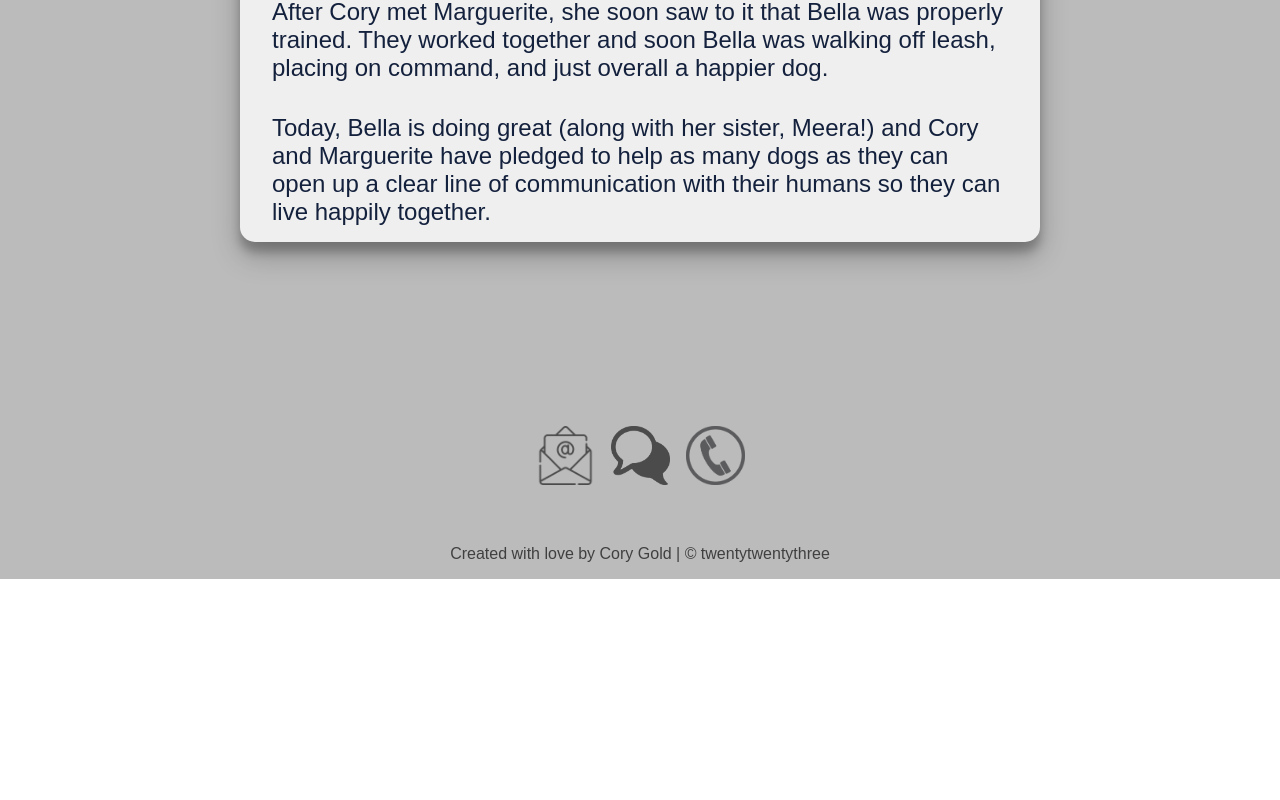
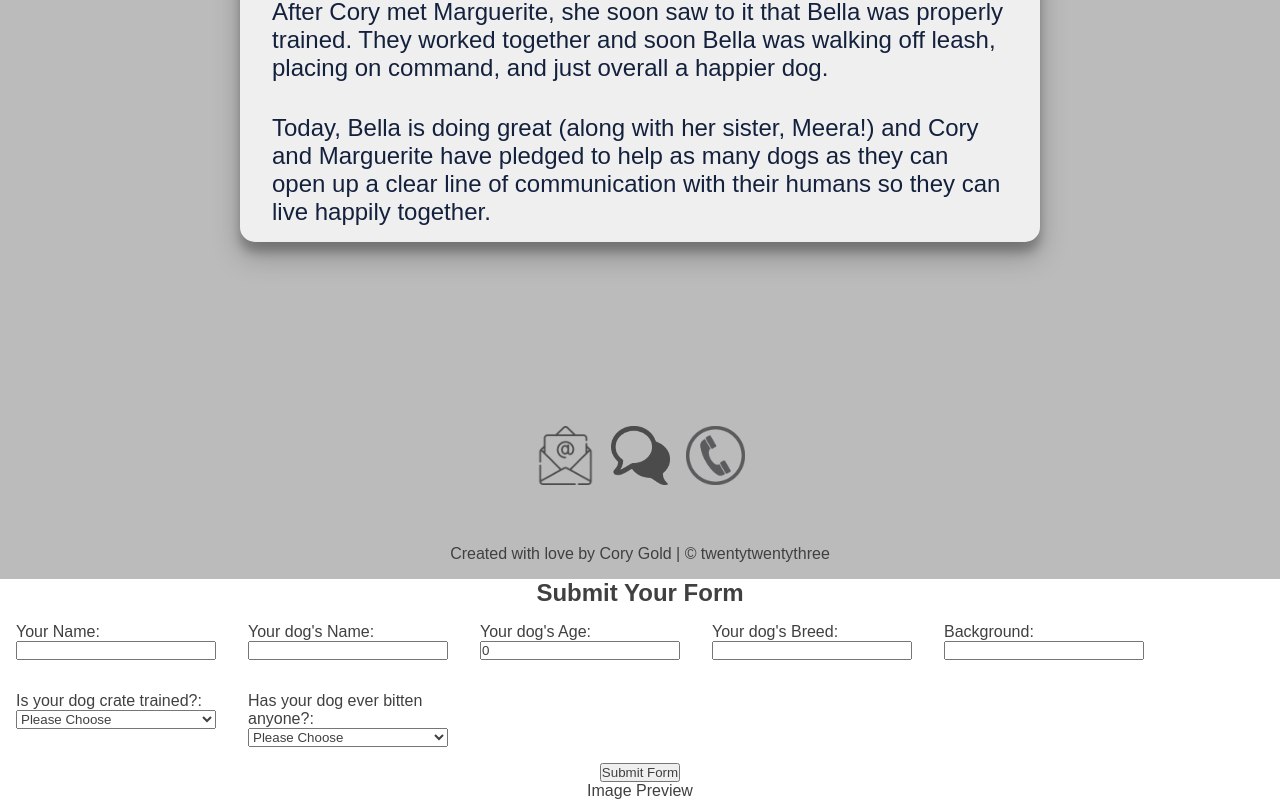
Before and after one commit to corumgold/Gold-Standard, a React (Create React App) app: page / in a window 1280 px wide. Shown: the part 2648-3448 px from the top of the page. Before the commit the page ends 3227 px from the top, so only its background shows below. Built offline with nearby package versions, Linux system fonts and the light colour scheme; a web font is replaced by a local one.

Commit message:
Add form

```diff
--- /dev/null
+++ b/less/components/form.less
@@ -0,0 +1,21 @@
+#form-page {
+    display: flex;
+    flex-direction: column;
+    align-items: center;
+    justify-content: center;
+}
+
+#consult-form {
+    display: flex;
+    // flex-direction: column;
+    // padding: 2rem;
+    flex-wrap: wrap;
+}
+
+#consult-form label {
+    display: flex;
+    flex-direction: column;
+    width: 200px;
+    margin: 1rem
+
+}
--- a/less/styles.less
+++ b/less/styles.less
@@ -3,6 +3,7 @@
 @import "./components/projects.less";
 @import "./components/footer.less";
 @import "./components/nav.less";
+@import "./components/form.less";
 
 @import url('https://fonts.googleapis.com/css2?family=Raleway:ital,wght@0,100;0,200;0,300;0,400;0,500;0,600;0,700;0,800;0,900;1,100;1,200;1,300;1,400;1,500;1,600;1,700;1,800;1,900&display=swap');
 
--- /dev/null
+++ b/src/components/Form.js
@@ -0,0 +1,104 @@
+import React, { useState } from "react";
+
+const Form = () => {
+  const [form, setForm] = useState({
+    humanName: "",
+    dogName: "",
+    dogAge: 0,
+    breed: "",
+    background: "",
+    crateTrained: "",
+    bite: "",
+  });
+
+
+  function handleFormChange(e) {
+    const key = e.target.name;
+    const value = e.target.value;
+    setForm({ ...form, [key]: value });
+  }
+
+  async function handleFormSubmit(e) {
+      e.preventDefault();
+  console.log(form);
+
+  }
+
+  return (
+    <div id="form-page">
+      <h2>Submit Your Form</h2>
+      <form id="consult-form">
+        <label>
+          Your Name:
+          <input
+            value={form.humanName}
+            type="text"
+            name="humanName"
+            onChange={handleFormChange}
+          />
+        </label>
+        <label>
+          Your dog's Name:
+          <input
+            value={form.dogName}
+            type="text"
+            name="dogName"
+            onChange={handleFormChange}
+          />
+        </label>
+        <label>
+          {form.dogName ? form.dogName : "Your dog"}'s Age:
+          <input
+            value={form.dogAge}
+            type="text"
+            name="dogAge"
+            onChange={handleFormChange}
+          />
+        </label>
+        <label>
+          {form.dogName ? form.dogName : "Your dog"}'s Breed:
+          <input
+            value={form.breed}
+            type="text"
+            name="breed"
+            onChange={handleFormChange}
+          />
+        </label>
+        <label>
+          Background:
+          <input
+            value={form.background}
+            type="text-box"
+            name="background"
+            onChange={handleFormChange}
+          />
+        </label>
+        <label>
+          Is {form.dogName ? form.dogName : "your dog"} crate trained?:
+          <select name="crateTrained" onChange={handleFormChange}>
+            <option selected disabled>
+              Please Choose
+            </option>
+            <option value="yes">Yes</option>
+            <option value="no">No</option>
+          </select>
+        </label>
+        <label>
+          Has {form.dogName ? form.dogName : "your dog"} ever bitten anyone?:
+          <select name="bite" onChange={handleFormChange}>
+            <option selected disabled>
+              Please Choose
+            </option>
+            <option value="yes">Yes</option>
+            <option value="no">No</option>
+          </select>
+        </label>
+      </form>
+      <button onClick={handleFormSubmit}>Submit Form</button>
+      <div>Image Preview</div>
+      <img src={form.image} alt={form.name} />
+    </div>
+  );
+};
+
+export default Form;
--- a/src/components/Hero.js
+++ b/src/components/Hero.js
@@ -2,6 +2,7 @@ import React from "react";
 import Projects from "./Projects";
 import AboutMe from "./AboutMe";
 import Footer from "./Footer";
+import Form from "./Form";
 
 const Hero = () => {
   return (
@@ -22,6 +23,7 @@ const Hero = () => {
       <AboutMe />
       {/* <Projects /> */}
       <Footer />
+      <Form />
     </>
   );
 };
--- a/src/styles.css
+++ b/src/styles.css
@@ -470,6 +470,22 @@ h2.big-header {
 .toggle .line3 {
   transform: rotate(45deg) translate(-5px, -6px);
 }
+#form-page {
+  display: flex;
+  flex-direction: column;
+  align-items: center;
+  justify-content: center;
+}
+#consult-form {
+  display: flex;
+  flex-wrap: wrap;
+}
+#consult-form label {
+  display: flex;
+  flex-direction: column;
+  width: 200px;
+  margin: 1rem;
+}
 @font-face {
   font-family: 'Raleway';
   font-style: italic;
```
